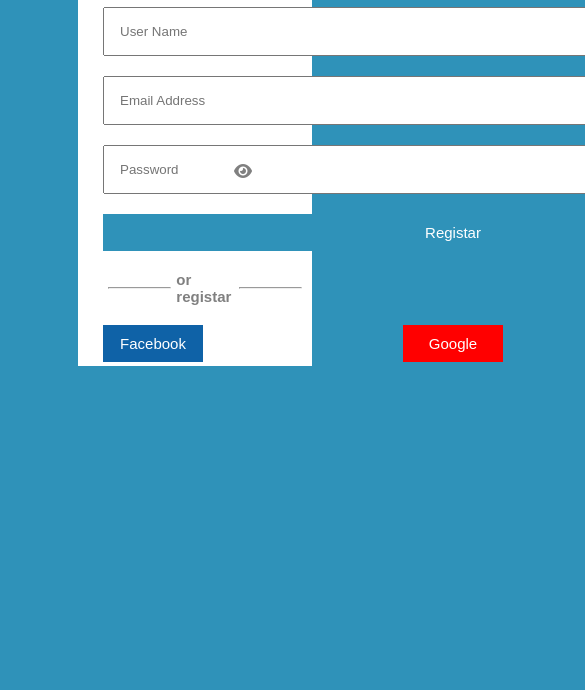
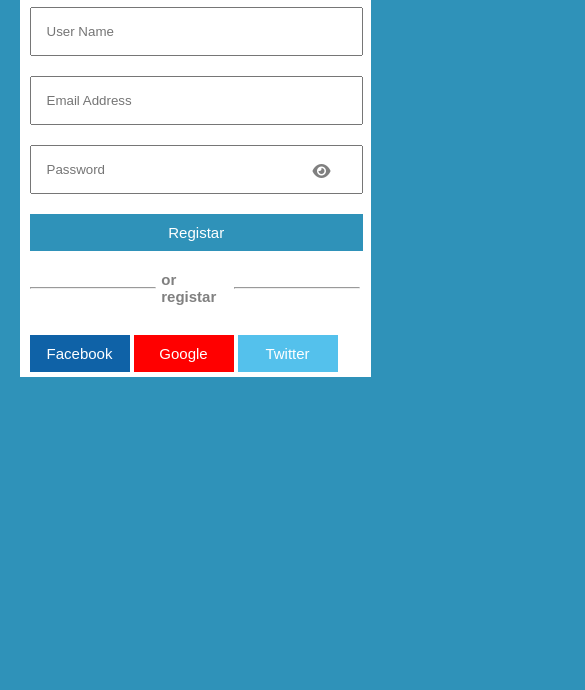
Before and after one commit to pcexchange/REGISTER-FORM, a plain HTML site: page register.html in a window 390 px wide. Shown: the part 154-844 px from the top of the page, 585 px wide, since content can reach past the window. Drawn offline with Linux system fonts and the light colour scheme.

Commit message:
made some coreections

```diff
--- a/register.css
+++ b/register.css
@@ -8,6 +8,7 @@
 }
 main{
     max-width: 60%;
+    width: 600px;
     margin: auto ;
     background-color: white;
     margin-top: 20px;
@@ -46,30 +47,30 @@
 }
 .eye{
     position: absolute;
-    right: 60px;
+    right: 40px;
     bottom: 25px;
     color: gray;
 }
 
 #user{
-    width: 700px;
+    width: 95%;
     padding: 15px;
     margin: 10px;
 }
 #mail{
-    width: 700px;
+    width: 95%;
     padding: 15px;
     margin: 10px;
 }
 #word{
-    width: 700px;
+    width: 95%;
     padding: 15px;
     margin: 10px;
 }
 .regi{
     text-align: center;
     padding: 10px;
-    width: 700px;
+    width: 95%;
     font-size: 15px;
     font-family: Arial, Helvetica, sans-serif;
     font-weight: 500;
@@ -104,7 +105,7 @@
     margin: 10px;
     margin-top: 10px;
     padding-left: 15px;
-    gap: 200px;
+    justify-content: space-between;
     padding-top: 10px;
     padding-bottom: 5px;
 }
@@ -117,6 +118,7 @@
     background-color: rgb(15, 98, 167);
     border: none;
     width: 100px;
+    margin-top: 10px;
 }
 .goog{
     padding: 10px;
@@ -127,6 +129,7 @@
     background-color: red;
     border: none;
     width: 100px;
+    margin-top: 10px;
 }
 .twit{
     padding: 10px;
@@ -137,4 +140,33 @@
     background-color: rgb(84, 193, 236);
     border: none;
     width: 100px;
+    margin-top: 10px;
 }
+
+@media screen and (max-width:425px) {
+    main{
+        max-width: 90%;
+
+
+    }
+    .log{
+        padding-left: 15px;
+    }
+    .for, .regi-con, .or, .face{
+        padding-left: 0;
+    }
+
+
+}
+@media screen and (max-width:768px) {
+    .face{
+        display: block;
+
+
+
+
+}
+main{
+    height: fit-content;
+}
+}
```
